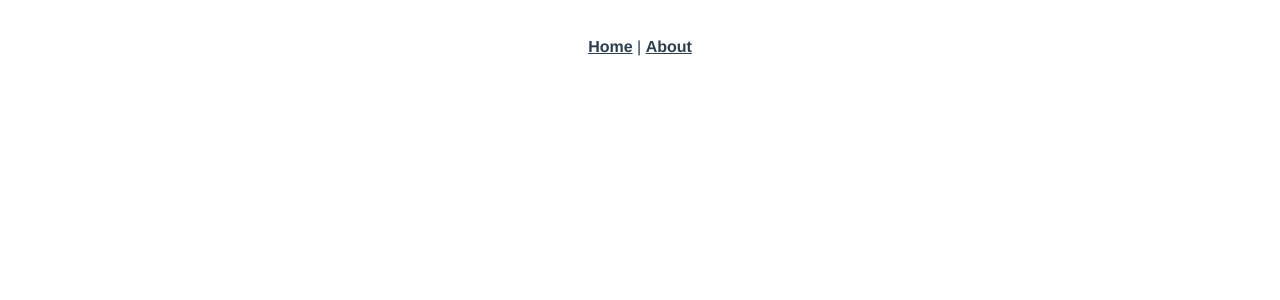
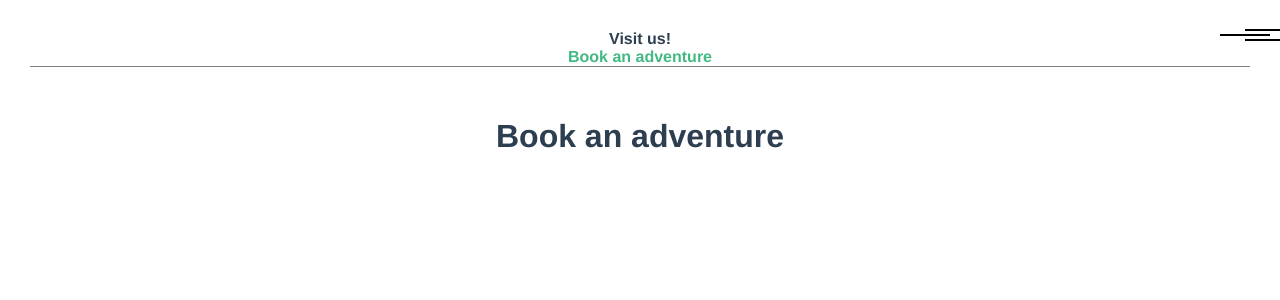
Before and after one commit to tspringborg/DJMX-vuejs-course, a Vue app in the folder visit-serbia/: page /book in a window 1280 px wide. Shown: the top 300 px of the page. Built offline with nearby package versions, Linux system fonts and the light colour scheme.

Commit message:
menu sorta working

```diff
--- a/visit-serbia/src/App.vue
+++ b/visit-serbia/src/App.vue
@@ -1,14 +1,44 @@
 <template>
   <div id="app">
     <div id="nav">
-      <router-link to="/">Home</router-link> |
-      <router-link to="/about">About</router-link>
+      <MainMenu :items="pages"/>
     </div>
     <router-view/>
   </div>
 </template>
 
+<script>
+    import MainMenu from '@/components/MainMenu'
+
+    export default {
+        name: 'App',
+        components: {
+            MainMenu,
+        },
+        data() {
+            return {
+                pages: [
+                    {
+                        link: '/',
+                        label: 'Visit us!',
+                    },
+                    {
+                        link: '/book',
+                        label: 'Book an adventure',
+                    }
+                ]
+            }
+        },
+        methods: {
+        },
+    }
+</script>
+
 <style lang="scss">
+    @import "assets/style/vars";
+    body, html{
+        margin: 0;
+    }
     #app {
         font-family: 'Avenir', Helvetica, Arial, sans-serif;
         -webkit-font-smoothing: antialiased;
--- /dev/null
+++ b/visit-serbia/src/assets/style/mixins.scss
@@ -0,0 +1,48 @@
+// ### must have this markup ###
+//<div class="inner"><i></i></div>
+//example usage
+//@include burger-menu(2px, 5px, 'active', #000000);
+
+$easeOutCubic: cubic-bezier(0.215, 0.61, 0.355, 1);
+
+@mixin burger-menu($lineheight, $spacing, $active-class, $color){
+  height:$lineheight;
+  position: relative;
+  top:50%;
+  transform:translateY(-50%);
+  i{
+    background-color: $color;
+    height:$lineheight;
+    width:100%;
+    display: block;
+    transition: all 200ms $easeOutCubic;
+  }
+  &:after,
+  &:before{
+    position: absolute;
+    content:"";
+    width:100%;
+    background-color: $color;
+    height:$lineheight;
+    transition: transform 250ms $easeOutCubic;
+  }
+  &:before{
+    top:-$spacing;
+  }
+  &:after{
+    bottom:-$spacing
+  }
+  &.#{$active-class}{
+    &:after{
+      transform:rotate(45deg);
+      bottom:0;
+    }
+    &:before{
+      transform:rotate(-45deg);
+      top:0;
+    }
+    i{
+      height:0px;
+    }
+  }
+}
--- /dev/null
+++ b/visit-serbia/src/assets/style/vars.scss
@@ -0,0 +1,4 @@
+@import "./mixins.scss";
+
+$padding: 10px;
+$primaryColor: 'black';
--- /dev/null
+++ b/visit-serbia/src/components/MainMenu.vue
@@ -0,0 +1,54 @@
+<template>
+    <div class="main-menu">
+
+    	<div class="burger" @click="handleClick">
+    		<div :class="`inner ${expanded ? ' active' : ''}`"><i></i></div>
+    	</div>
+    	<div ref="expanded">
+    		<div v-for="(item, index) in items">
+	    		<router-link :to="item.link">{{item.label}}</router-link>
+	    	</div>
+    	</div>
+    </div>
+</template>
+
+<script>
+    export default {
+        name: 'MainMenu',
+        props:['items'],
+        data() {
+            return {
+            	expanded: false
+            }
+        },
+        methods: {
+        	handleClick() {
+        		this.expanded = !this.expanded
+        	}
+        },
+    }
+</script>
+
+<!-- Add "scoped" attribute to limit CSS to this component only -->
+<style lang="scss">
+	@import '../assets/style/vars';
+
+	.main-menu {
+		.burger {
+			position: fixed;
+			right: $padding;
+			top: $padding;
+			height: 50px;
+			width: 50px;
+			//width: 50px;
+			.inner {
+				@include burger-menu(2px, 5px, 'active', #000000);
+			}
+		}
+		//display: flex;
+		border-bottom: 1px solid grey;
+		a{
+			text-decoration: none;
+		}
+	}
+</style>
--- a/visit-serbia/src/router.js
+++ b/visit-serbia/src/router.js
@@ -14,12 +14,12 @@ export default new Router({
       component: Home
     },
     {
-      path: '/about',
-      name: 'about',
+      path: '/book',
+      name: 'book',
       // route level code-splitting
       // this generates a separate chunk (about.[hash].js) for this route
       // which is lazy-loaded when the route is visited.
-      component: () => import(/* webpackChunkName: "about" */ './views/About.vue')
+      component: () => import(/* webpackChunkName: "about" */ './views/Book.vue')
     }
   ]
 })
--- a/visit-serbia/src/views/About.vue
+++ /dev/null
@@ -1,5 +0,0 @@
-<template>
-  <div class="about">
-    <h1>This is an about page</h1>
-  </div>
-</template>
--- /dev/null
+++ b/visit-serbia/src/views/Book.vue
@@ -0,0 +1,5 @@
+<template>
+  <div class="page">
+    <h1>Book an adventure</h1>
+  </div>
+</template>
--- a/visit-serbia/src/views/Home.vue
+++ b/visit-serbia/src/views/Home.vue
@@ -1,7 +1,6 @@
 <template>
   <div class="home">
-    <img alt="Vue logo" src="../assets/logo.png">
-    <HelloWorld msg="Welcome to Your Vue.js App"/>
+    <img class="hero" alt="Vue logo" src="../assets/hero.jpg">
   </div>
 </template>
 
@@ -16,3 +15,10 @@ export default {
   }
 }
 </script>
+
+<style lang="scss" scoped>
+	img.hero {
+		width: 100vw;
+		height: auto;
+	}
+</style>
```
Also changed, not shown: visit-serbia/src/assets/hero.jpg (added). Lines whose indentation alone changed are shown as unchanged.
